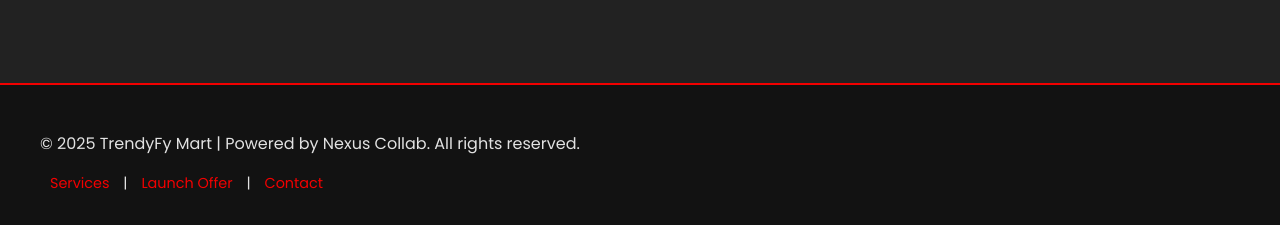
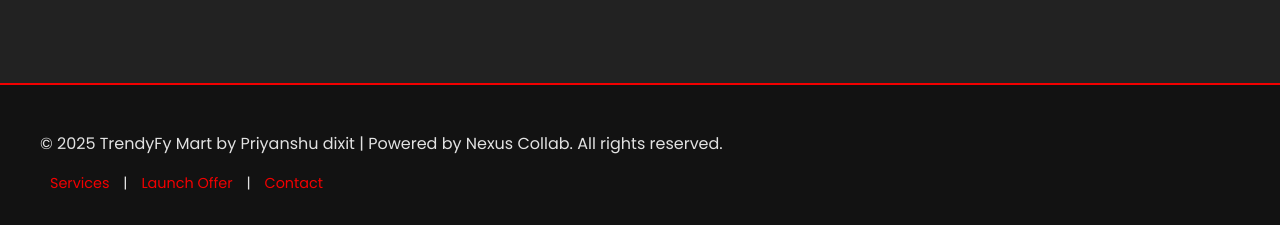
Before and after one commit to thetrendyfymart/trendyfymart, a plain HTML site: page index.html in a window 1280 px wide. Shown: the part 6520-6745 px from the top of the page. Drawn offline with Linux system fonts and the light colour scheme.

Commit message:
Update index.html

```diff
--- a/index.html
+++ b/index.html
@@ -3,7 +3,7 @@
 <head>
     <meta charset="UTF-8">
     <meta name="viewport" content="width=device-width, initial-scale=1.0">
-    <title>TrendyFy Mart: Priyanshu dixit Premium Digital Content & Management Solutions</title>
+    <title>TrendyFy Mart:Premium Digital Content & Management Solutions</title>
     <link href="https://fonts.googleapis.com/css2?family=Poppins:wght@300;400;600;700;800&display=swap" rel="stylesheet">
     <link rel="stylesheet" href="https://cdnjs.cloudflare.com/ajax/libs/font-awesome/6.5.1/css/all.min.css">
     <style>
@@ -469,7 +469,7 @@
 
     <footer>
         <div class="container">
-            <p>&copy; 2025 TrendyFy Mart | Powered by Nexus Collab. All rights reserved.</p>
+            <p>&copy; 2025 TrendyFy Mart by Priyanshu dixit | Powered by Nexus Collab. All rights reserved.</p>
             <div style="margin-top: 10px; font-size: 0.9em;">
                 <a href="#services" style="color: var(--accent-red); margin: 0 10px; text-decoration: none;">Services</a>
                 |
```
